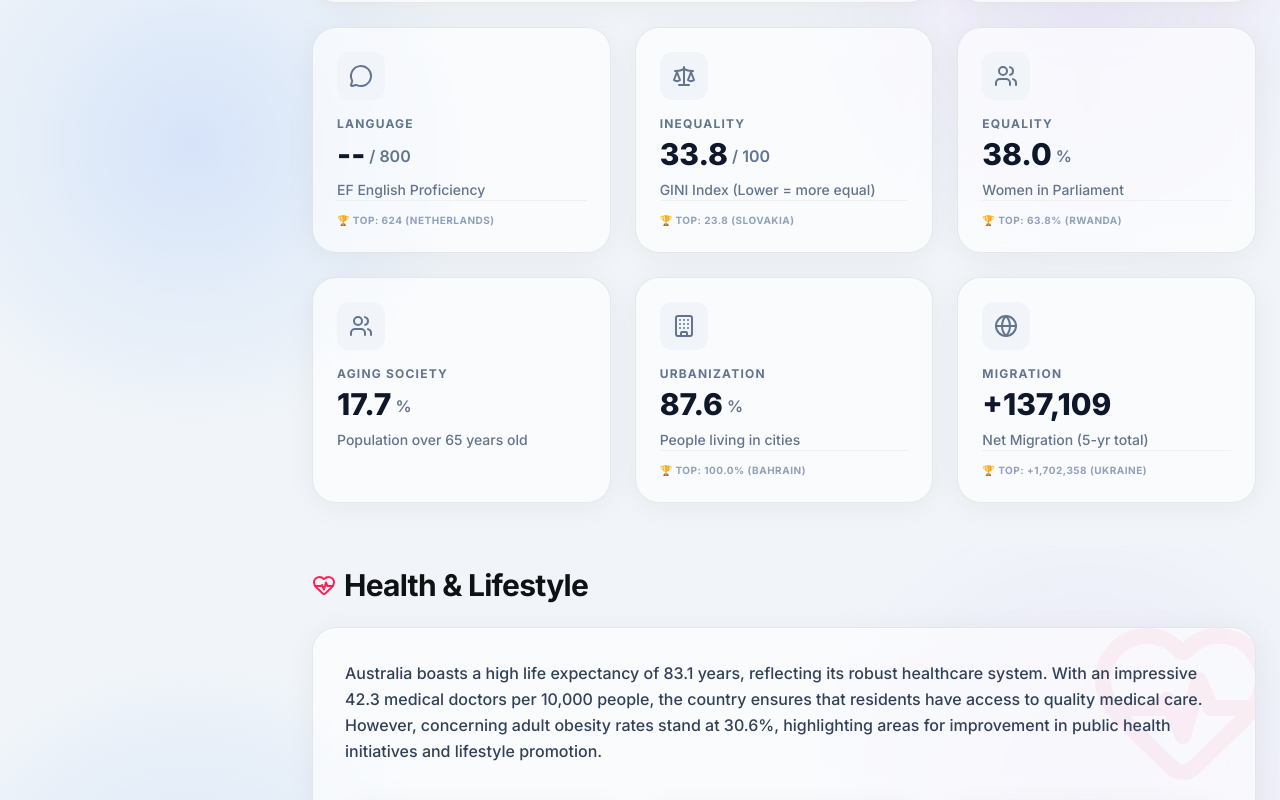
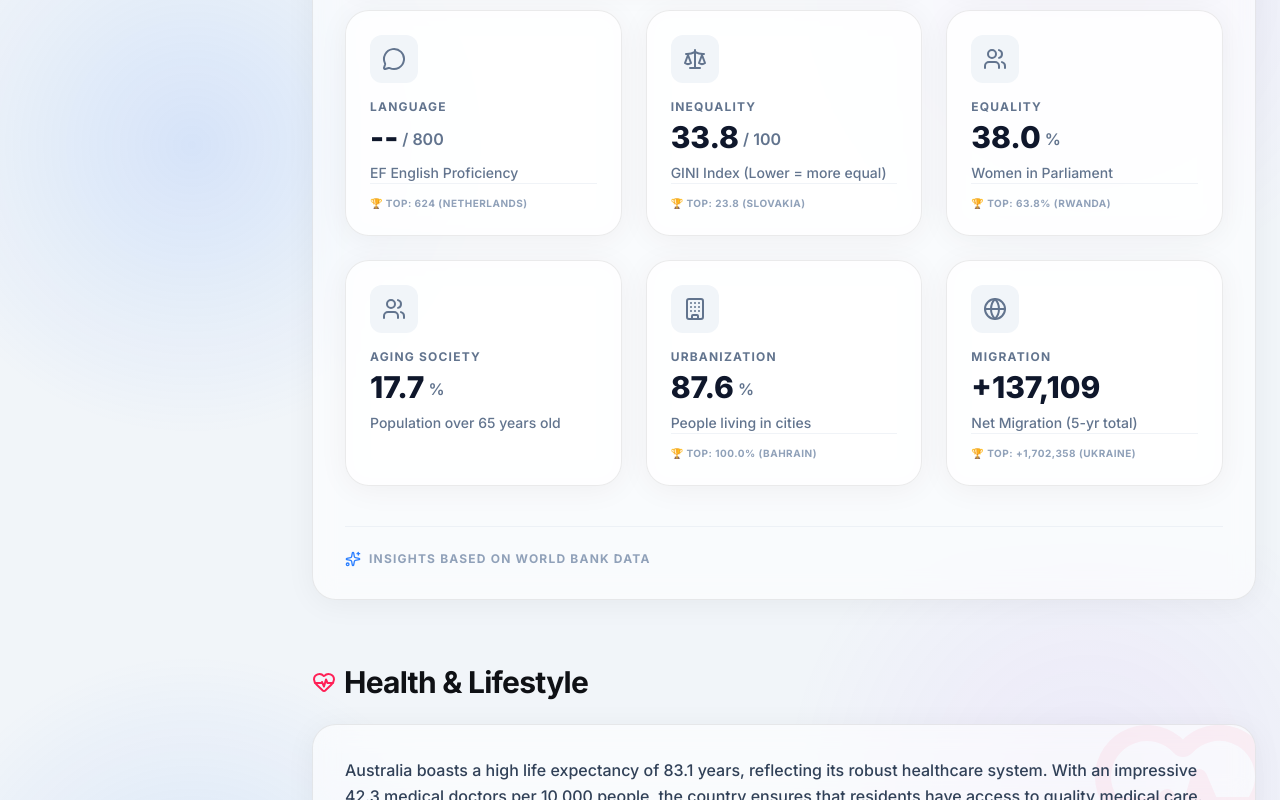
Before and after one commit to mirek-ai/settleradarweb, a Next.js app: page /country/australia in a window 1280 px wide. Shown: the part 2655-3455 px from the top of the page. Built offline with nearby package versions, Linux system fonts and the light colour scheme.

Commit message:
fix(ui): Ujednolicenie struktury Demographics - zamkniecie opisu AI i podkafelkow wewnatrz jednego wspolnego glass-panel z footerem

```diff
--- a/src/app/country/[slug]/page.tsx
+++ b/src/app/country/[slug]/page.tsx
@@ -665,16 +665,16 @@ export default async function CountryPage({ params }: { params: Promise<{ slug:
             <h2 className="text-3xl font-bold tracking-tight">Society & Demographics</h2>
           </div>
 
-          {demographics_summary && (
-            <div className="glass-panel p-6 md:p-8 rounded-3xl relative overflow-hidden shadow-lg border border-white/20 dark:border-white/10 hover:border-blue-500/30 transition-colors group">
-              <div className="absolute -right-6 -top-6 opacity-5 group-hover:scale-110 transition-transform pointer-events-none">
-                <Users className="w-48 h-48 text-blue-500" />
-              </div>
-              <div className="prose prose-slate max-w-none dark:prose-invert prose-p:leading-relaxed prose-p:text-slate-700 dark:prose-p:text-slate-200 font-medium relative z-10" dangerouslySetInnerHTML={{ __html: demographics_summary }} />
+          <div className="glass-panel p-6 md:p-8 rounded-3xl relative overflow-hidden shadow-lg border border-white/20 dark:border-white/10 hover:border-blue-500/30 transition-colors group">
+            <div className="absolute -right-6 -top-6 opacity-5 group-hover:scale-110 transition-transform pointer-events-none">
+              <Users className="w-48 h-48 text-blue-500" />
             </div>
-          )}
 
-          <div className="grid grid-cols-1 md:grid-cols-3 gap-6">
+            {demographics_summary && (
+              <div className="prose prose-slate max-w-none dark:prose-invert prose-p:leading-relaxed prose-p:text-slate-700 dark:prose-p:text-slate-200 font-medium relative z-10 mb-10" dangerouslySetInnerHTML={{ __html: demographics_summary }} />
+            )}
+
+            <div className="grid grid-cols-1 md:grid-cols-3 gap-6 relative z-10">
             {/* Bento Block: Gender Ratio */}
             {(femalePct != null && malePct != null) && (
               <div className="glass-panel p-6 rounded-3xl md:col-span-2 row-span-1 flex flex-col justify-center border border-white/20 hover:border-fuchsia-500/30 transition-colors">
@@ -810,6 +810,13 @@ export default async function CountryPage({ params }: { params: Promise<{ slug:
                   🏆 Top: {bestMigration.v > 0 ? `+${formatNumber(bestMigration.v)}` : formatNumber(bestMigration.v)} (<Link href={`/country/${bestMigration.slug}`} className="hover:text-blue-400 underline decoration-white/30 hover:decoration-blue-400 underline-offset-2 transition-colors">{bestMigration.name}</Link>)
                 </div>
               )}
+            </div>
+            </div>
+
+            <div className="mt-10 border-t border-slate-200/50 dark:border-slate-800/50 pt-6 relative z-10">
+              <div className="flex items-center gap-2 text-xs font-bold uppercase tracking-widest text-slate-400">
+                <Sparkles className="w-4 h-4 text-blue-500" /> Insights based on World Bank Data
+              </div>
             </div>
           </div>
         </section>
```
